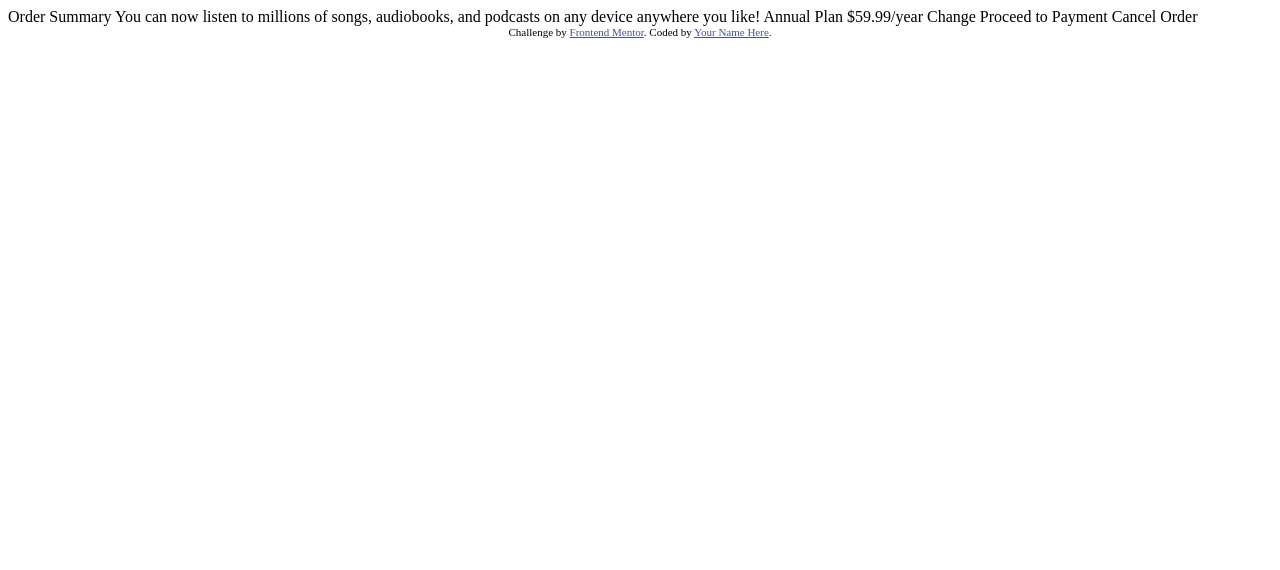
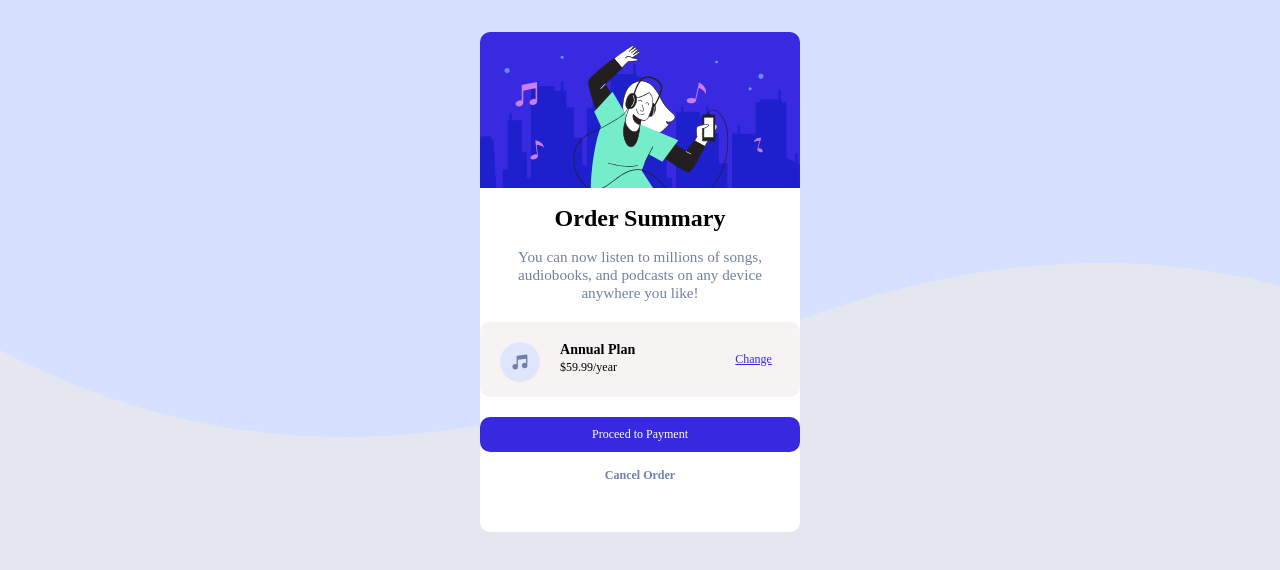
Before and after one commit to shine52/order-summary-card, a plain HTML site: page index.html in a window 1280 px wide. Drawn offline with Linux system fonts and the light colour scheme.

Commit message:
dektop design completed

```diff
--- a/index.html
+++ b/index.html
@@ -5,7 +5,7 @@
   <meta name="viewport" content="width=device-width, initial-scale=1.0"> <!-- displays site properly based on user's device -->
 
   <link rel="icon" type="image/png" sizes="32x32" href="./images/favicon-32x32.png">
-
+  <link rel="stylesheet" href = "style.css">
   <title>Frontend Mentor | Order summary card</title>
 
   <!-- Feel free to remove these styles or customise in your own stylesheet 👍 -->
@@ -16,22 +16,38 @@
 </head>
 <body>
 
-  Order Summary
+  <div class="card">
+      <div class = "main">
+        <img class = "hero-image" src = "images/illustration-hero.svg" \>
+        <h1 class = "title">Order Summary</h1>
 
-  You can now listen to millions of songs, audiobooks, and podcasts on any
-  device anywhere you like!
+        <p class = "description">
+          You can now listen to millions of songs,
+          audiobooks, and podcasts on any device
+          anywhere you like!
+        </p>
 
-  Annual Plan
-  $59.99/year
+        <div class = "midbar">
+          <img class = "favicon" src = "images/icon-music.svg" \>
+          <div class = "midbar_mid_column">
+              <h3>Annual Plan</h3>
+              <span>$59.99/year</span>
+          </div>
+          <a class = "btn_change">Change</a>
+        </div>
 
-  Change
+        <div class = "btn_proceed">
+          Proceed to Payment
+        </div>
 
-  Proceed to Payment
-  Cancel Order
-
-  <div class="attribution">
+        <div class = "btn_cancel_order">
+          <h4>Cancel Order</h4>
+        </div>
+    </div>
+</div>
+  <!-- <div class="attribution">
     Challenge by <a href="https://www.frontendmentor.io?ref=challenge" target="_blank">Frontend Mentor</a>.
     Coded by <a href="#">Your Name Here</a>.
-  </div>
+  </div> -->
 </body>
 </html>
--- /dev/null
+++ b/style.css
@@ -0,0 +1,111 @@
+body {
+    background : hsl(229, 27%, 92%) url('/images/pattern-background-desktop.svg') no-repeat ;
+    margin:0px;
+    font-family : "Red Hat Display";
+    font-size: 12px;
+}
+
+.card{
+    height: auto;
+    width:50%;
+    margin-left:25%;
+}
+.main{
+    background-color: white;
+    width : inherit ;
+    height : 500px;
+    margin-top: 5%;
+    margin-bottom: 0%;
+    margin-left: auto;
+    margin-right: auto;
+    border : 2px;
+    border-radius: 10px;
+}
+
+.title{
+    text-align : center;
+
+}
+
+
+.description {
+    width : 250px;
+    margin:auto;
+    margin-bottom :20px;
+    text-align : center;
+    font-family: RedHatDisplay-Light;
+    font-size: 0.95rem;
+    color:hsl(224, 23%, 55%);
+
+}
+
+.midbar{
+    background-color : rgba(247, 243, 243, 0.959) ;
+    width : 320px;
+    height : 75px;
+    margin:auto ;
+    border-radius: 10px;
+}
+.midbar h3{
+    margin-bottom: 2px;
+}
+
+.midbar_mid_column {
+    float:left;
+    margin-top: 5px;
+}
+
+.btn_proceed{
+    background : hsl(245, 75%, 52%);
+    width : 320px;
+    height:25px;
+    margin-top:20px ;
+    margin-left:auto;
+    margin-right:auto;
+    padding-top:10px;
+    text-align : center;
+    color:white;
+    border-radius : 10px;
+}
+.btn_proceed:hover{
+    background-color:hsl(244.5, 55.2%, 94.5%);
+    background-color:rgb(118, 108, 241);
+    cursor: pointer;
+}
+
+.btn_cancel_order{
+    margin-top:10px;
+    margin-bottom:100px;
+    text-align : center;
+    color:hsl(224, 23%, 55%);
+}
+
+.btn_cancel_order:hover{
+    color:hsl(223, 47%, 23%);
+
+}
+
+.btn_change{
+    float:left;
+    margin:30px 2px 10px 100px;
+    text-decoration:underline;
+    color:hsl(245, 75%, 52%);
+}
+.btn_change:hover {
+    text-decoration: none;
+}
+img.hero-image {
+    display:block;
+    width: 100%;
+    margin : auto;
+    border-top : 2px;
+    border-top-right-radius: 10px;
+    border-top-left-radius: 10px;
+}
+
+img.favicon {
+    float:left;
+    margin: 20px 20px 2px 20px;
+    width : 40px;
+    height : 40px
+}
```
